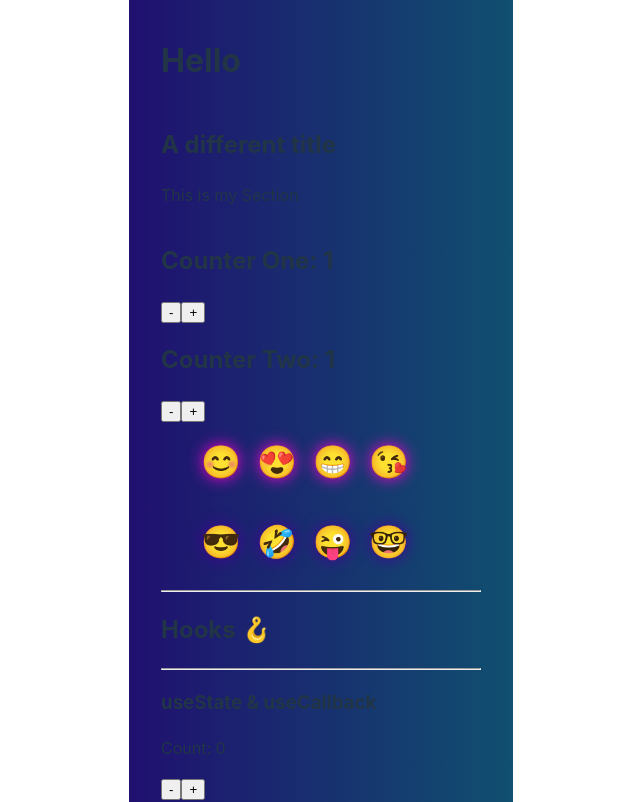
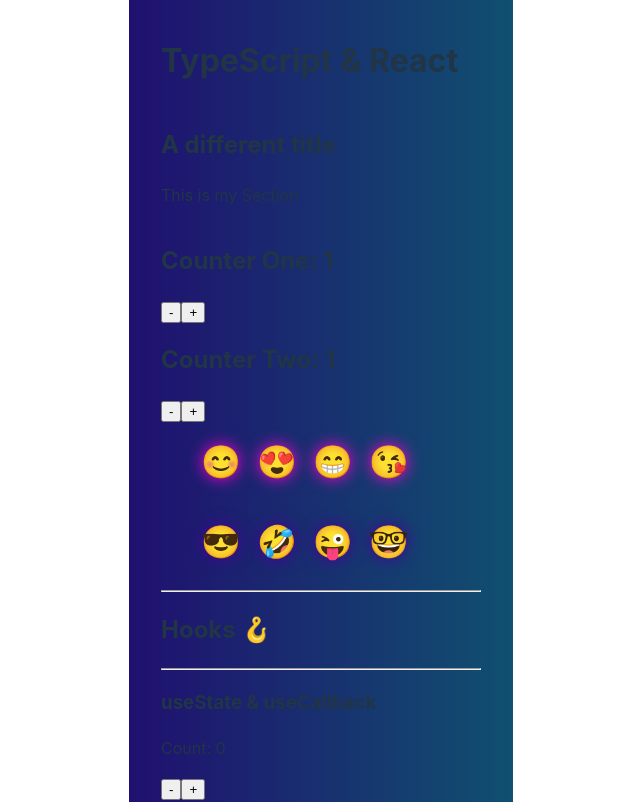
Before and after one commit to bazmurphy/typescript-react, a React (Vite) app: page / in a window 1280 px wide. Shown: the top 802 px of the page, without its empty margins (319-959 px from the left). Built offline with nearby package versions, Linux system fonts and the light colour scheme.

Commit message:
adjusted title

```diff
--- a/src/App.tsx
+++ b/src/App.tsx
@@ -22,7 +22,7 @@
 
   return (
     <>
-      <Heading title={"Hello"} />
+      <Heading title={"TypeScript & React"} />
       {/* children are not the same as props, they are put between the opening/closing tags */}
       <Section title={"A different title"}>This is my Section</Section>
       <Counter></Counter>
```
